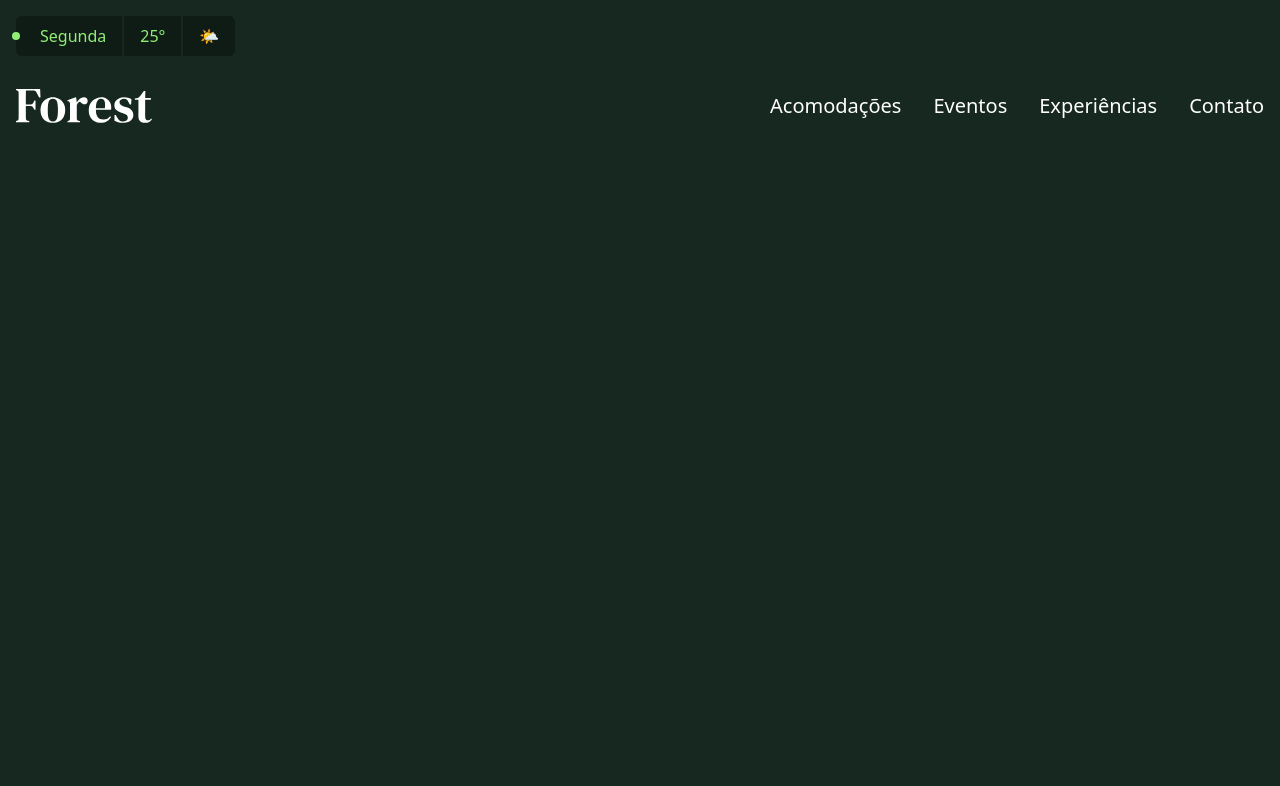
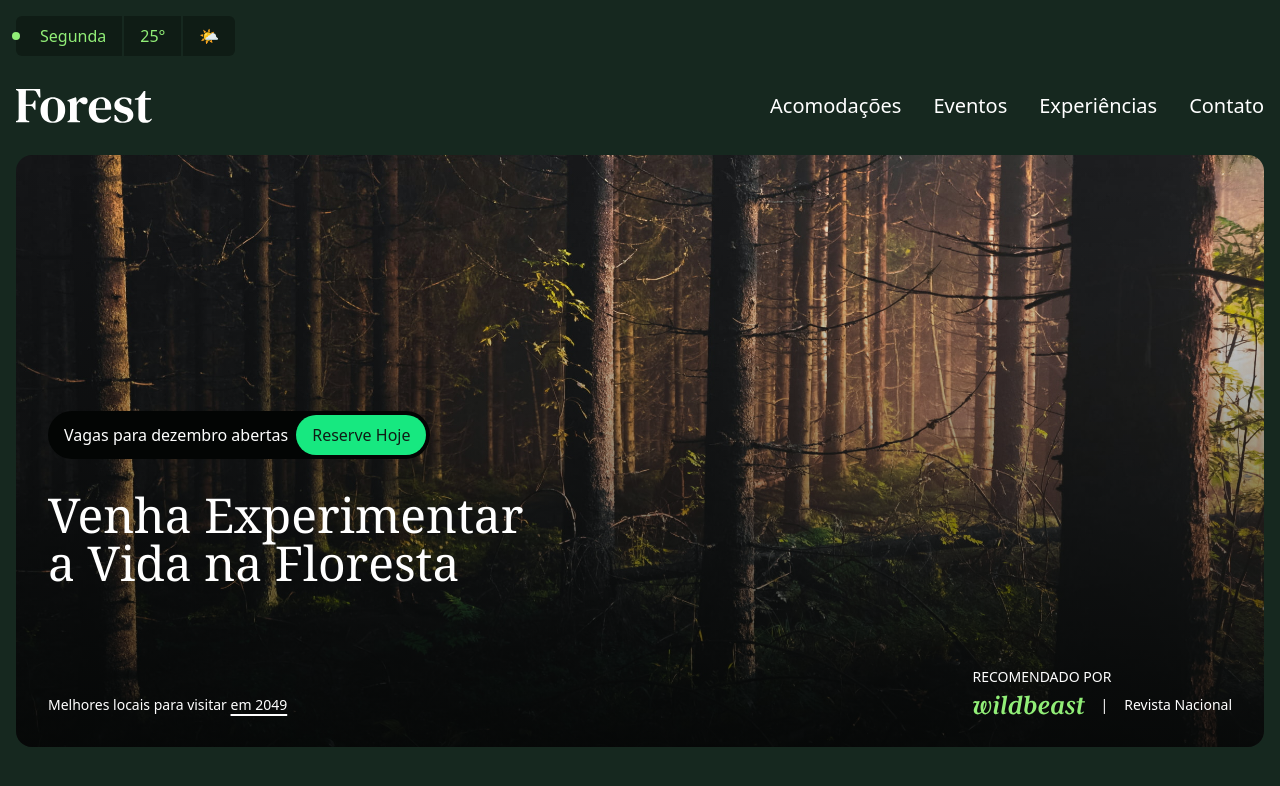
Before and after one commit to AlChris91/Forest, a website: page src/index.html in a window 1280 px wide. Drawn offline with Linux system fonts and the light colour scheme.

Commit message:
Criado a introdução

```diff
--- a/src/index.html
+++ b/src/index.html
@@ -33,6 +33,32 @@
       </ul>
     </nav>
   </header>
+  <main class="container">
+    <div class="text-white relative px-8 pb-8 pt-64 rounded-2xl overflow-hidden bg-gradient-to-t from-verde-950/80 max-sm:px-4 max-sm:pt-12">
+      <img class="absolute inset-0 size-full object-cover -z-10" src="./img/floresta.jpg" alt="">
+
+      <div class="bg-verde-950/60 rounded-xl flex flex-col items-start gap-2 p-4 mb-8
+       sm-gap-8 sm:items-center sm:py-1 sm:pl-4 sm:pr-1 sm:inline-flex sm:flex-row sm:rounded-full  sm:bg-verde-950  ">
+        Vagas para dezembro abertas
+        <a class="bg-verde-400 text-verde-900 py-2 px-4 inline-block rounded-full" href="">Reserve Hoje</a>
+      </div>
+      <h1 class="font-serif text-4xl sm:text-5xl text-balance max-w-screen-sm  mb-8 sm:mb-20 ">Venha Experimentar a Vida na Floresta</h1>
+      <div class="text-sm sm:flex justify-between items-end">
+        <p class="max-sm:mb-4">
+          Melhores locais para visitar
+          <a class="underline decoration-2 underline-offset-4 hover:no-underline  " href=""> em 2049</a>
+        </p>
+        <div>
+          <p class=" uppercase mb-2 ">Recomendado por</p>
+          <p class="flex items-center gap-4  "><img class="w-28 " src="./img/parceiros/wildbeast.svg" alt="wildbeast">
+            <span>|</span>
+            Revista Nacional
+          </p>
+
+        </div>
+      </div>
+    </div>
+  </main>
 </body>
 
 </html>
```
Also changed, not shown: src/output.css.
